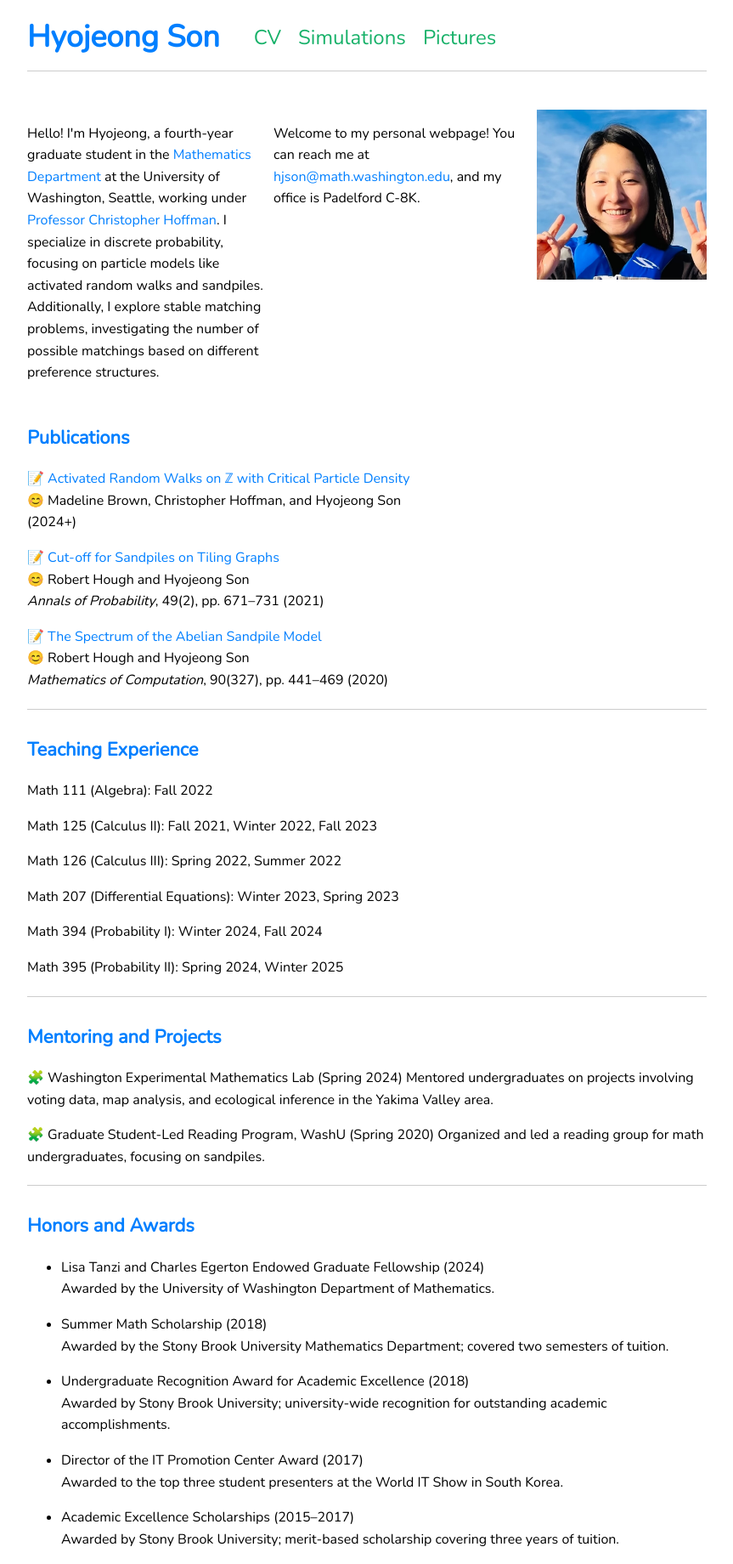
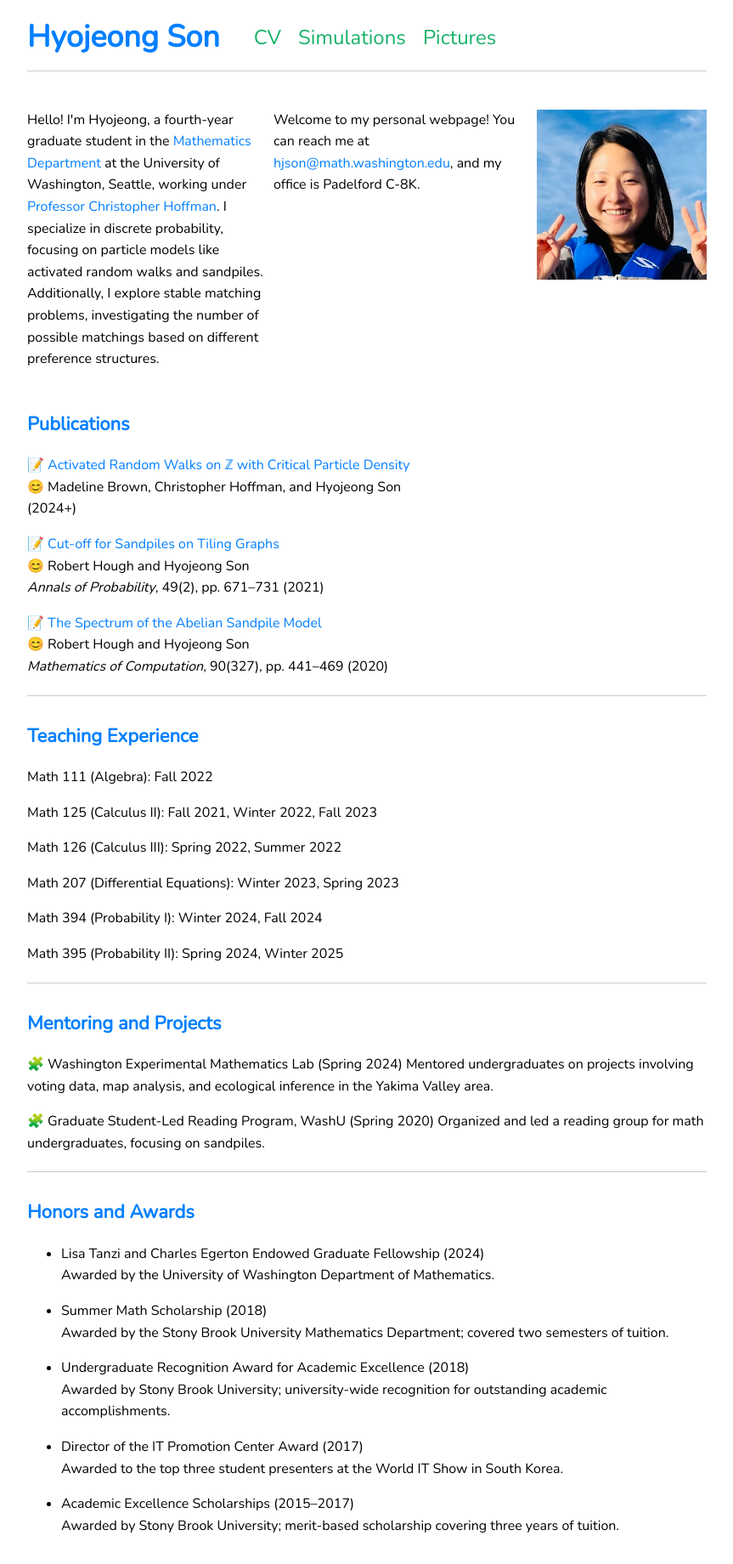
Before and after one commit to hyojeong-son/hyojeong-son.github.io, a Jekyll site: the page built from index.md, in a window 1280 px wide. Shown: the whole page at 85% size, without its empty margins (208-1071 px from the left). Built offline with Jekyll 4.4.1, drawn with Linux system fonts in a browser that asks for light colours.

Commit message:
Update style.css

```diff
--- a/assets/css/style.css
+++ b/assets/css/style.css
@@ -21,6 +21,13 @@ header {
   background: #ffffff;
   color: #000000;
   padding: 15px 0;
+}
+
+.header-content {
+  display: flex;
+  align-items: center;
+  padding-bottom: 10px;
+  border-bottom: 1px solid #ccc; /* Horizontal line under header */
 }
 
 header a {
@@ -57,13 +64,6 @@ header nav a {
   font-size: 24px; /* Next largest font size for nav links */
 }
 
-.header-content {
-  display: flex;
-  align-items: center;
-  border-bottom: 1px solid #ccc; /* Horizontal line under header */
-  padding-bottom: 10px; /* Space below header content */
-}
-
 hr {
   border: none;
   border-top: 1px solid #ccc;
@@ -80,6 +80,7 @@ hr {
 .intro p {
   font-size: 16px; /* Adjusted font size to match authors' names */
   flex: 1;
+  margin-top: 0; /* Remove default margin-top */
 }
 
 .intro img {
@@ -121,8 +122,18 @@ main a:hover {
 /* Adjust spacing between items */
 .publication-item,
 .award-item,
-.mentoring-item {
-  margin-bottom: 10px; /* Reduced spacing between items */
+.mentoring-item,
+.awards-list li {
+  margin-bottom: 8px; /* Reduced spacing between items */
+}
+
+.awards-list li {
+  margin-bottom: 12px; /* 80% of previous spacing */
+}
+
+ul.awards-list {
+  list-style: disc;
+  padding-left: 20px;
 }
 
 /* Responsive Design */
@@ -134,7 +145,7 @@ main a:hover {
   .header-content {
     flex-direction: column;
     text-align: center;
-    border-bottom: 1px solid #ccc;
+    padding-bottom: 10px;
   }
 
   .header-content h1 {
```
